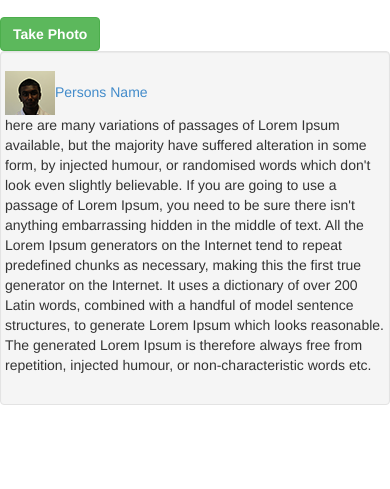
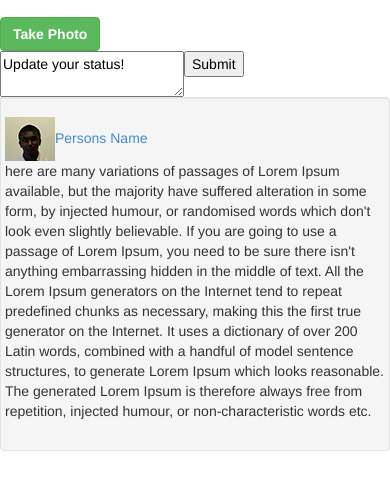
Before and after one commit to MealerApp/mealrcode, a plain HTML site: page www/index.html in a window 390 px wide. Shown: the part 83-572 px from the top of the page. Drawn offline with nearby package versions, Linux system fonts and the light colour scheme; some packages are replaced by stand-ins of ours; some icons are missing.

Commit message:
added textarea

```diff
--- a/www/index.html
+++ b/www/index.html
@@ -109,7 +109,7 @@
             <img src="" id="myImage"></img>
         </div>
     </div>
-
+    <textarea>Update your status!</textarea><button>Submit</button>
     <div class="row">
         <div class="well span12">
             <div class='row'>
```
